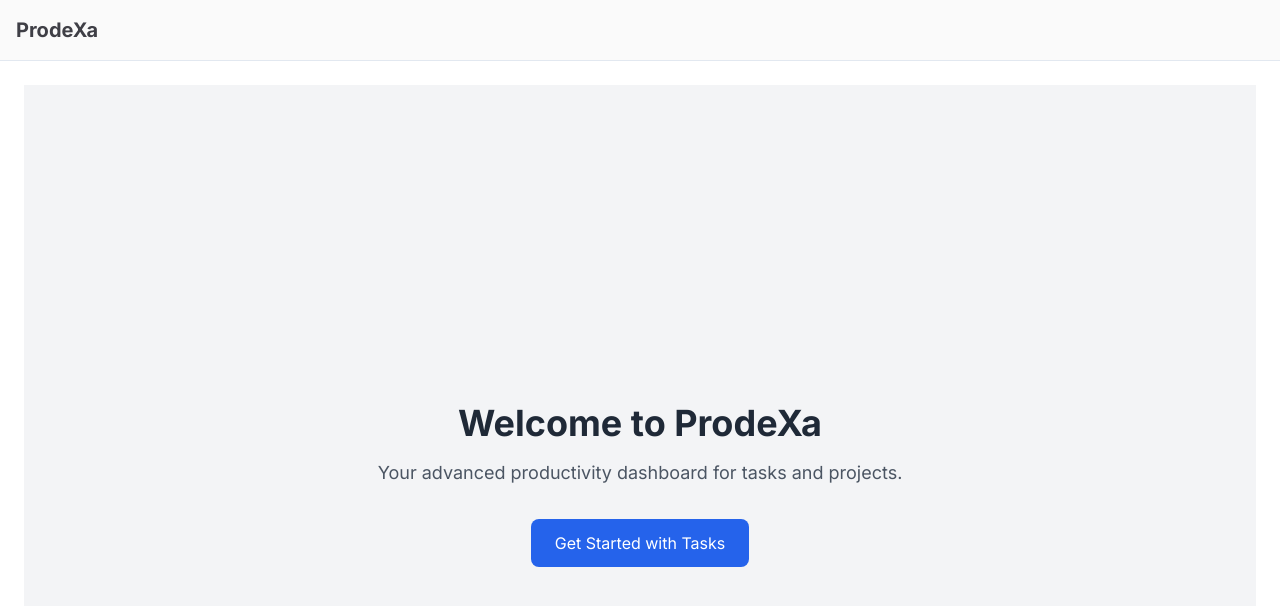
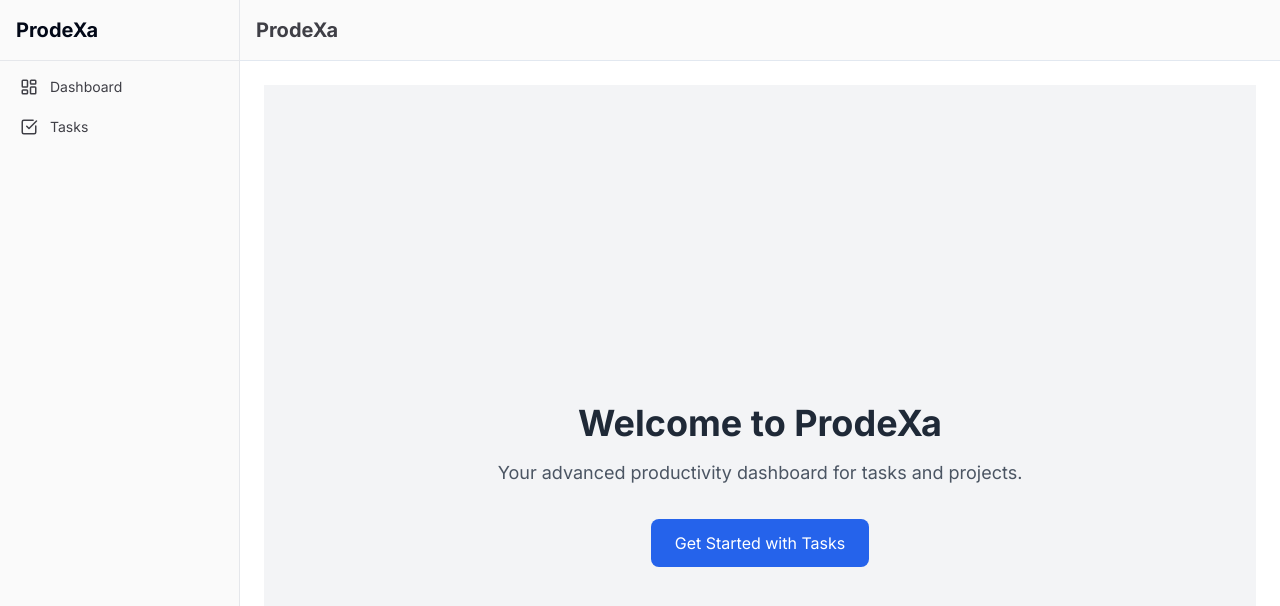
Before and after one commit to farzadasgari/ProdeXa, a React (Vite) app: page / in a window 1280 px wide. Shown: the top 606 px of the page. Built offline with nearby package versions, Linux system fonts and the light colour scheme.

Commit message:
initializing sidebar panel

```diff
--- a/src/components/layout/MainLayout.tsx
+++ b/src/components/layout/MainLayout.tsx
@@ -1,17 +1,21 @@
-import {ReactNode} from "react";
+import { ReactNode } from "react";
+import SideBar from "./SideBar";
 
 interface MainLayoutProps {
     children: ReactNode;
     title?: string;
 }
 
-const MainLayout = ({children, title = "ProdeXa"}: MainLayoutProps) => {
+const MainLayout = ({ children, title = "ProdeXa" }: MainLayoutProps) => {
     return (
-        <div className="min-h-screen bg-background">
-            <header className="bg-sidebar p-4 border-b">
-                <h1 className="text-xl font-bold text-sidebar-foreground">{title}</h1>
-            </header>
-            <main className="p-6">{children}</main>
+        <div className="min-h-screen bg-background flex">
+            <SideBar />
+            <div className="flex-1 ml-[240px]">
+                <header className="bg-sidebar p-4 border-b">
+                    <h1 className="text-xl font-bold text-sidebar-foreground">{title}</h1>
+                </header>
+                <main className="p-6">{children}</main>
+            </div>
         </div>
     );
 };
--- /dev/null
+++ b/src/components/layout/SideBar.tsx
@@ -0,0 +1,24 @@
+import {Link} from "react-router-dom";
+import {LayoutDashboard, CheckSquare} from "lucide-react";
+
+const Sidebar = () => {
+    return (
+        <aside className="bg-sidebar h-screen fixed left-0 top-0 w-[240px] border-r border-sidebar-border">
+            <div className="p-4 border-b border-sidebar-border">
+                <span className="text-xl font-bold">ProdeXa</span>
+            </div>
+            <nav className="p-2 space-y-1">
+                <Link to="/" className="sidebar-link sidebar-link-inactive">
+                    <LayoutDashboard size={18}/>
+                    <span>Dashboard</span>
+                </Link>
+                <Link to="/tasks" className="sidebar-link sidebar-link-inactive">
+                    <CheckSquare size={18}/>
+                    <span>Tasks</span>
+                </Link>
+            </nav>
+        </aside>
+    );
+};
+
+export default Sidebar;
```
